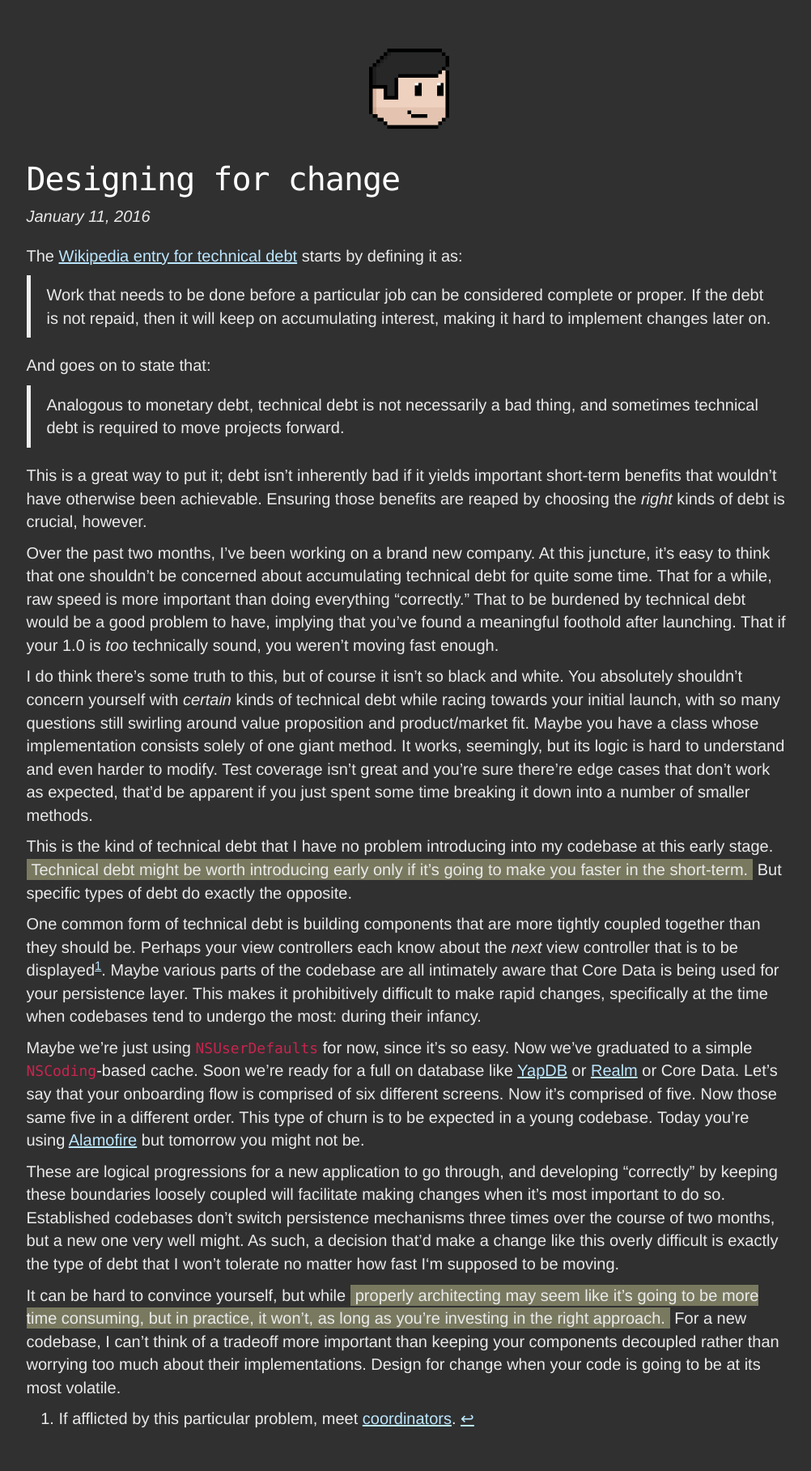
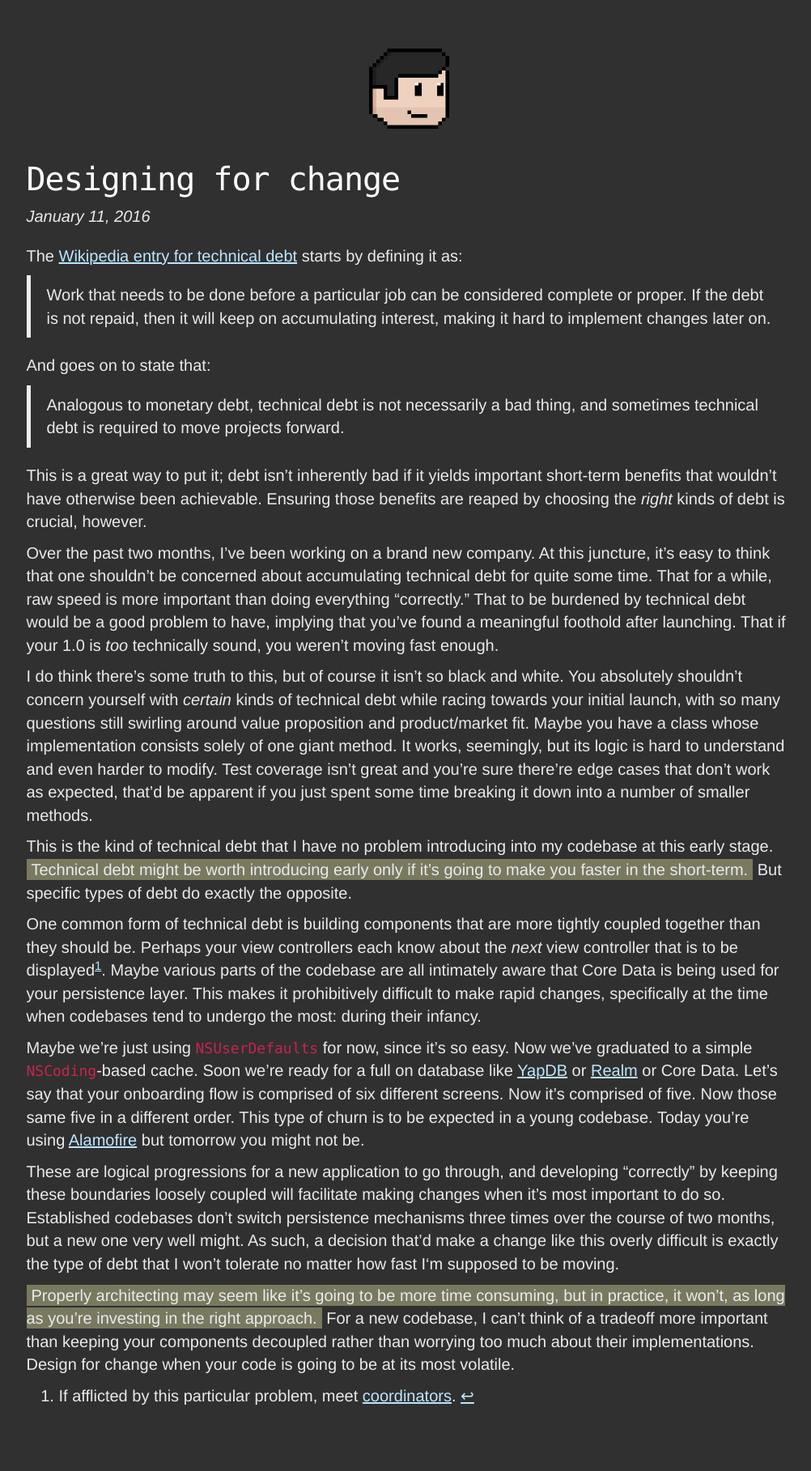
Before and after one commit to irace/irace.github.com, a Jekyll site: the page built from _posts/2016-01-11-designing-for-change.md, in a window 1280 px wide. Shown: the whole page at 81% size, without its empty margins (135-1137 px from the left). Built offline with Jekyll 4.4.1, drawn with Linux system fonts in a browser that asks for light colours; nearby versions of some CDN libraries; after the commit the page ends 1788 px from its top, so only the background shows below that.

Commit message:
Try again

```diff
--- a/_posts/2016-01-11-designing-for-change.md
+++ b/_posts/2016-01-11-designing-for-change.md
@@ -27,6 +27,6 @@
 
 These are logical progressions for a new application to go through, and developing “correctly” by keeping these boundaries loosely coupled will facilitate making changes when it’s most important to do so. Established codebases don’t switch persistence mechanisms three times over the course of two months, but a new one very well might. As such, a decision that’d make a change like this overly difficult is exactly the type of debt that I won’t tolerate no matter how fast I‘m supposed to be moving.
 
- It can be hard to convince yourself, but while <mark>properly architecting may seem like it’s going to be more time consuming, but in practice, it won’t, as long as you’re investing in the right approach.</mark> For a new codebase, I can’t think of a tradeoff more important than keeping your components decoupled rather than worrying too much about their implementations. Design for change when your code is going to be at its most volatile.
+ <p><mark>Properly architecting may seem like it’s going to be more time consuming, but in practice, it won’t, as long as you’re investing in the right approach.</mark> For a new codebase, I can’t think of a tradeoff more important than keeping your components decoupled rather than worrying too much about their implementations. Design for change when your code is going to be at its most volatile.</p>
 
 [^1]: If afflicted by this particular problem, meet [coordinators](http://khanlou.com/2015/10/coordinators-redux/).
```
